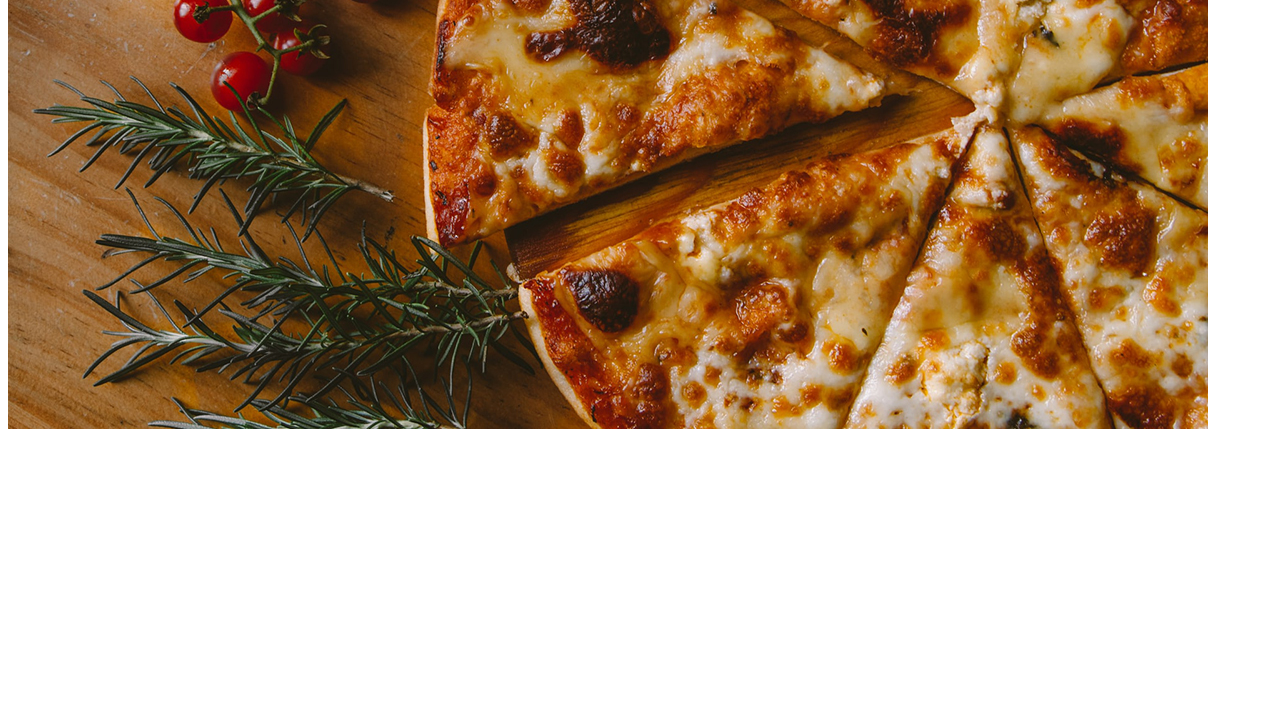
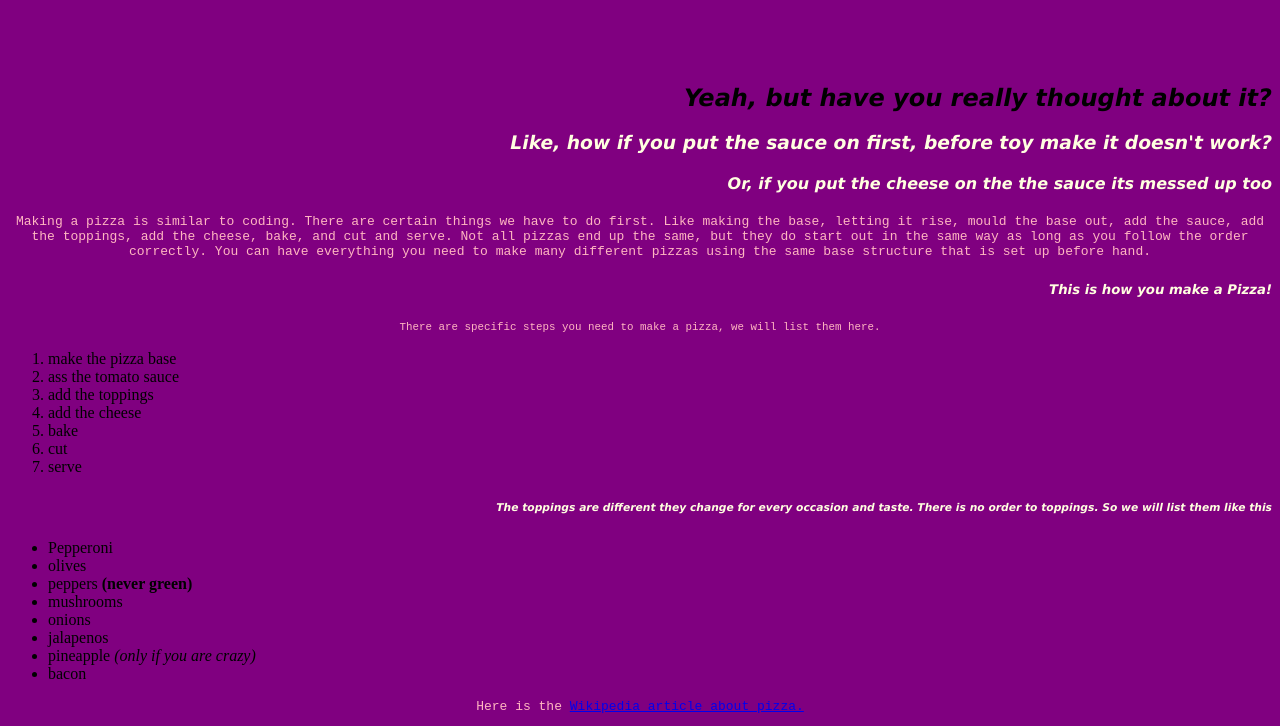
Before and after one commit to Josh-H-Code/Pizza-Coding-Worksheet, a plain HTML site: page index.html in a window 1280 px wide. Shown: the part 792-1518 px from the top of the page. Before the commit the page ends 1233 px from the top, so only its background shows below. Drawn offline with Linux system fonts and the light colour scheme.

Commit message:
changed background to purple

```diff
--- a/index.html
+++ b/index.html
@@ -1,6 +1,7 @@
 <!DOCTYPE html>
 <html>
 <head>
+<link rel="stylesheet" href="style.css"/>
 <title>Pizza Party</title>
 </head>
 <body>
@@ -10,8 +11,11 @@
 <h3>Like, how if you put the sauce on first, before toy make it doesn't work?</h3>
 <h4> Or, if you put the cheese on the the sauce its messed up too</h4>
 
+<p>Making a pizza is similar to coding. There are certain things we have to do first. Like making the base, letting it rise, mould the base out, add the sauce, add the toppings, add the cheese, bake, and cut and serve. Not all pizzas end up the same, but they do start out in the same way as long as you follow the order correctly. You can have everything you need to make many different pizzas using the same base structure that is set up before hand.</p>
 
-<p>Making a pizza is similar to coding. There are certain things we have to do first. Like making the base, letting it rise, mould the base out, add the sauce, add the toppings, add the cheese, bake, and cut and serve. Not all pizzas end up the same, but they do start out in the same way as long as you follow the order correctly. You can have everything you need to make many different pizzas using the same base structure that is set up before hand.</p>
+<h5>This is how you make a Pizza!</h5>
+
+<p><small>There are specific steps you need to make a pizza, we will list them here.</small></p>
 
 <ol>
     <li>make the pizza base</li>
@@ -23,6 +27,22 @@
     <li>serve</li>
 </ol>
 
+
+<h6> The toppings are different they change for every occasion and taste. There is no order to toppings. So we will list them like this</h6>
+
+<ul>
+    <li>Pepperoni</li>
+    <li>olives</li>
+    <li>peppers <strong>(never green)</strong></li>
+    <li>mushrooms</li>
+    <li>onions</li>
+    <li>jalapenos</li>
+    <li>pineapple <em>(only if you are crazy)</em></li>
+    <li>bacon</li>
+</ul>
+
+<p>Here is the <a href="https://en.wikipedia.org/wiki/Pizza" target="_blank">Wikipedia article about pizza.</a></p>
+
 <img src="images/pizza.jpg" alt="a picture of a pizza">
 
 </body>
--- /dev/null
+++ b/style.css
@@ -0,0 +1,27 @@
+body{
+    background-color:purple;
+}
+
+p {
+    font-family: monospace;
+    text-align: center;
+    color: lightpink;
+}
+
+h1,h2,h3,h4,h5,h6 {
+    font-family: Verdana, Geneva, Tahoma, sans-serif;
+    color:lightyellow;
+    font-style: italic;
+    text-align: right;
+}
+
+h1{
+    font-family: Impact, Haettenschweiler, 'Arial Narrow Bold', sans-serif;
+    font-size: 150px;
+    color: white;
+    font-style: normal;
+}
+
+h2{
+    color:black;
+}
```
